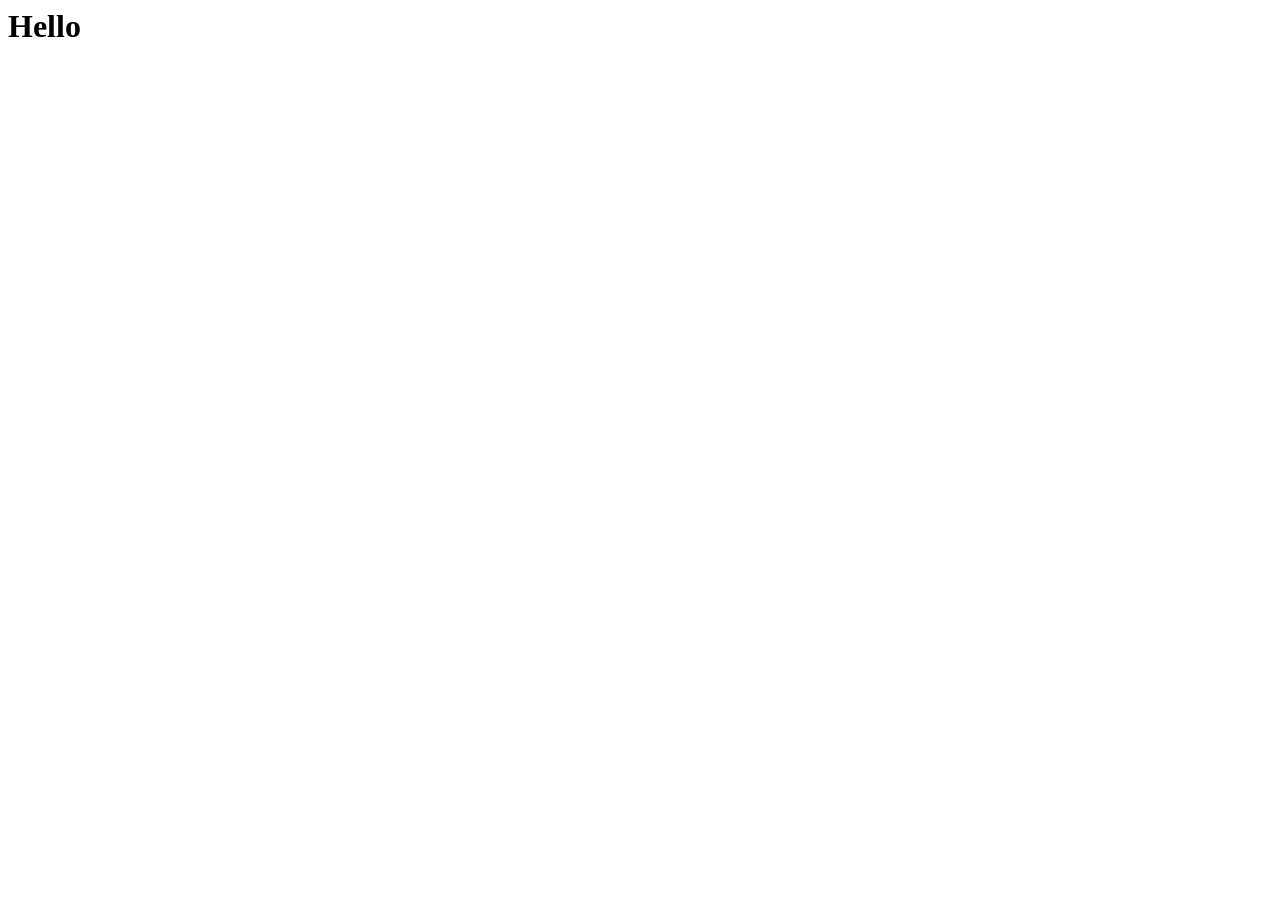
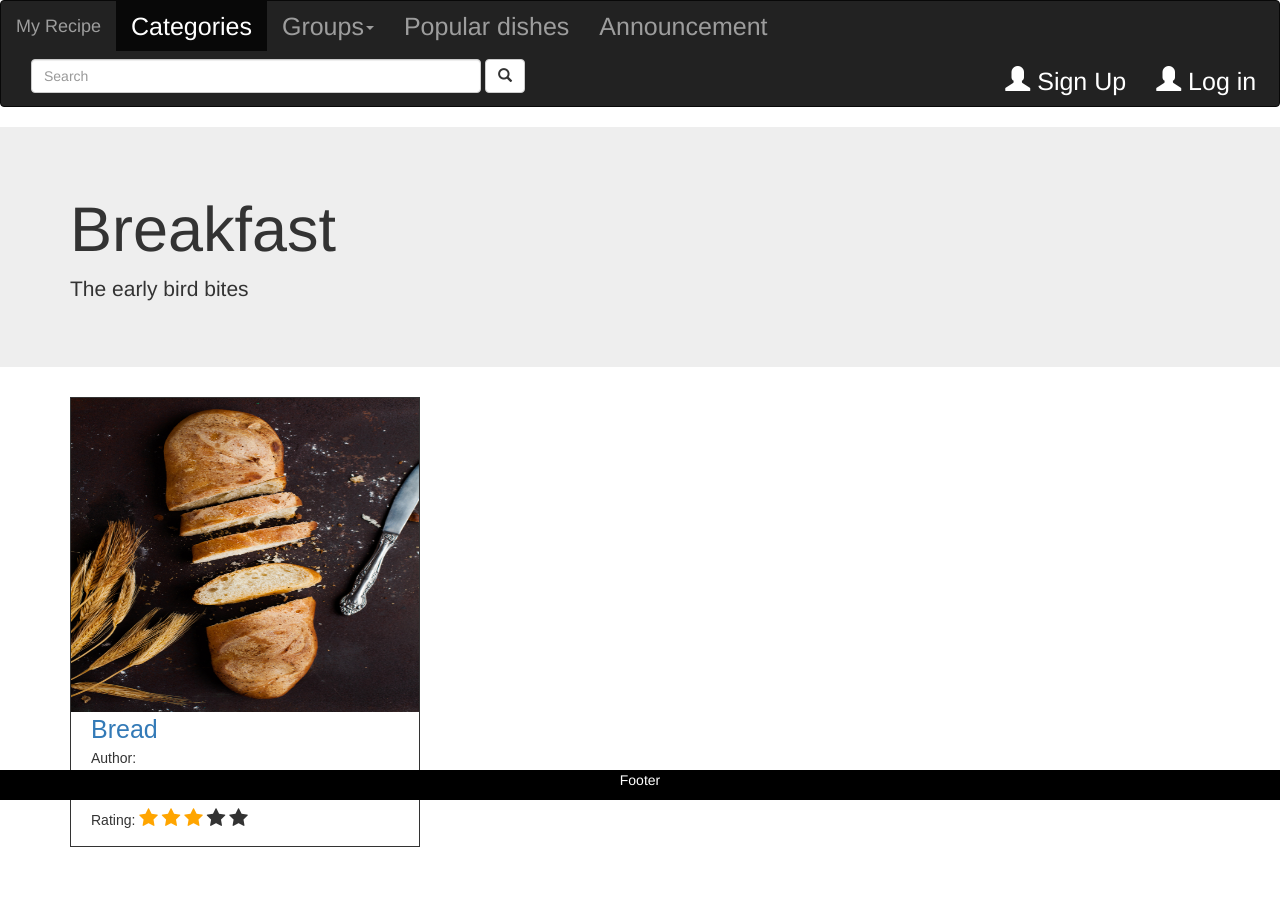
Before and after one commit to dizhuZheng/Shopping, a Django app: page /categories/breakfast/ in a window 1280 px wide. Before the commit the page is almost empty. Before the commit the page ends 37 px from the top, so only its background shows below. Run offline with Django 3.2, Linux system fonts and the light colour scheme; some libraries are stand-ins or nearby versions.

Commit message:
layout of each recipe

```diff
--- a/recipes/models.py
+++ b/recipes/models.py
@@ -11,6 +11,8 @@ class Category(models.Model):
 class Dish(models.Model):
     """A dish the user is getting"""
     name = models.CharField(max_length=200)
+    category = models.ForeignKey(Category, related_name='category_dish', on_delete=models.CASCADE)
+    pic_path = models.CharField(max_length=200)
     owner = models.ForeignKey(User, on_delete=models.CASCADE)
     rating = models.IntegerField()
     difficulty = models.IntegerField()
--- a/recipes/templates/recipes/breakfast.html
+++ b/recipes/templates/recipes/breakfast.html
@@ -1 +1,88 @@
-<h1>Hello</h1>
+{% extends 'recipes/layout.html' %}
+{% load static %}
+{% block content %}
+{% include 'recipes/nav.html' %}
+<div class="jumbotron jumbotron-fluid">
+      <div class="container">
+          <h1>Breakfast</h1>
+          <p>The early bird bites</p>
+      </div>
+</div>
+<div class="container">
+  <div class="card">
+    <img class="card-img-top" src="../../static/recipes/bread.jpg " alt="Card image">
+    <div class="card-body">
+      <a href="#" class="card-title">Bread</a>
+      <p class="card-text">Author:</p>
+      <p class="card-text">Difficulty:</p>
+      <div class="middle">
+        <div class="bar-container">
+          <div class="bar-5"></div>
+        </div>
+      </div>
+        <div class="card-text">
+          <span>Rating:</span>
+          <span class="fa fa-star checked"></span>
+          <span class="fa fa-star checked"></span>
+          <span class="fa fa-star checked"></span>
+          <span class="fa fa-star"></span>
+          <span class="fa fa-star"></span>
+      </div>
+    </div>
+  </div>
+</div>
+{% endblock content %}
+{% block css %}
+<style>
+  .fa {
+    font-size: 20px;
+  }
+
+  a{
+    font-size: 25px;
+  }
+  div[class="card"]{
+    border-style: solid;
+    border-width: 1px;
+    width:350px;
+    height: 450px;
+    margin-bottom: 50px;
+  }
+
+  div[class="card-body"]{
+    font-family: Arial;
+    padding-left: 20px;
+    padding-bottom: 10px;
+  }
+
+  img[class="card-img-top"] {
+    width: 100%;
+    height: 70%;
+  }
+
+  .checked {
+    color: orange;
+  }
+
+  .bar-container {
+    width: 70%;
+    background-color: #f1f1f1;
+    color: white;
+    text-align: center;
+  }
+
+  .middle {
+    float: left;
+    margin-top:-30px;
+    margin-left: 80px;
+    width: 70%;
+  }
+  /* Individual bar */
+  .bar-5 {width: 60%; height: 18px; background-color: #4CAF50;}
+</style>
+{% endblock %}
+{% block js %}
+<script src="https://ajax.googleapis.com/ajax/libs/jquery/3.4.1/jquery.min.js"></script>
+<script src="https://cdnjs.cloudflare.com/ajax/libs/popper.js/1.14.7/umd/popper.min.js"></script>
+<script src="https://maxcdn.bootstrapcdn.com/bootstrap/4.3.1/js/bootstrap.min.js"></script>
+{% endblock %}
```
Also changed, not shown: recipes/static/recipes/bread.jpg (added).
